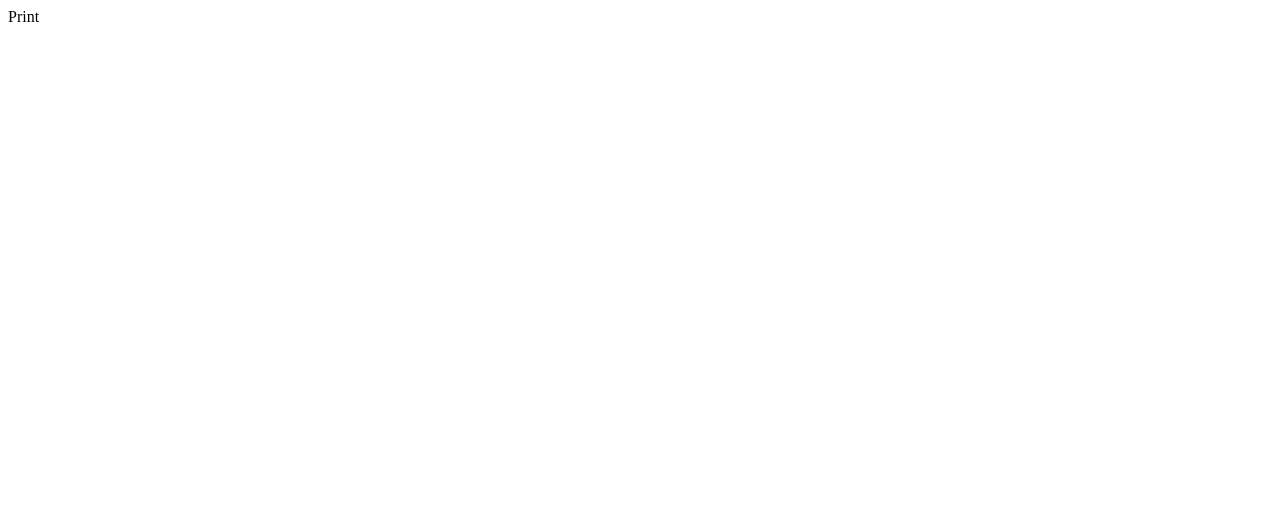
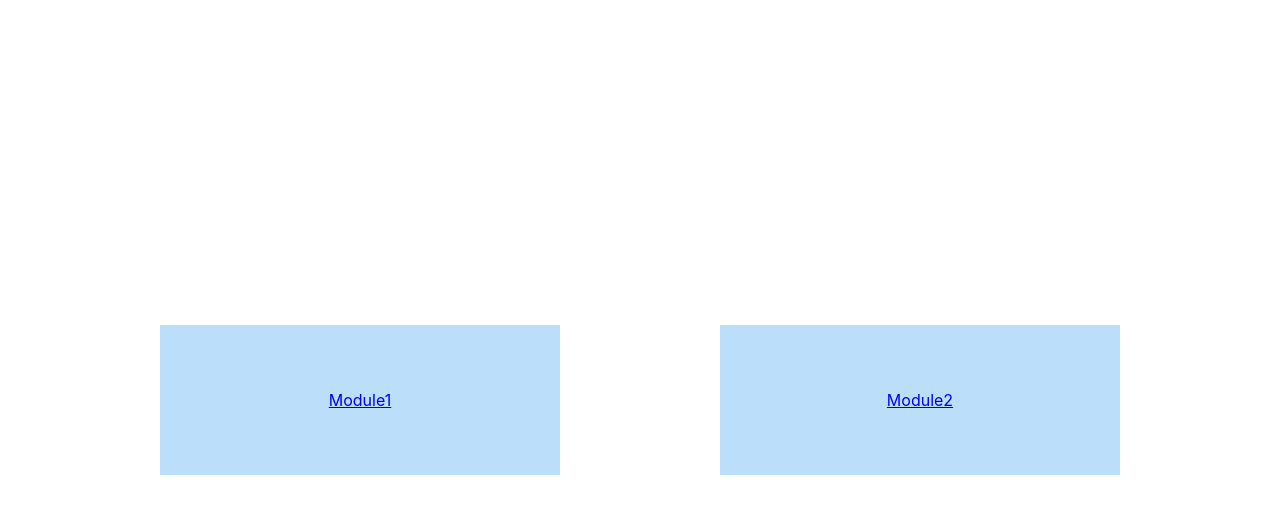
Before and after one commit to danieldyachenko/calculators, a React app: page / in a window 1280 px wide. Shown: the top 514 px of the page. Built offline with nearby package versions, Linux system fonts and the light colour scheme; the HTML template or start-up script is replaced by a standard one.

Commit message:
Add routing

```diff
--- /dev/null
+++ b/src/App.tsx
@@ -0,0 +1,32 @@
+import React from "react";
+import {FullScreenBox, ModuleBox, ModulesContainer} from "./AppStyles";
+import {BrowserRouter as Router, Switch, Route, Link} from "react-router-dom";
+import {CommonFactor} from "./components/CommonFactor/CommonFactor";
+import {AreaTriangle} from "./components/AreaTriangle/AreaTriangle";
+
+export const App = () => {
+    return (
+        <FullScreenBox>
+            <ModulesContainer>
+                <Router>
+                    <Switch>
+                        <Route exact path="/">
+                            <Link to="/area-triangle">
+                                <ModuleBox>Module1</ModuleBox>
+                            </Link>
+                            <Link to="/common-factor">
+                                <ModuleBox>Module2</ModuleBox>
+                            </Link>
+                        </Route>
+                        <Route exact path="/area-triangle">
+                            <AreaTriangle/>
+                        </Route>
+                        <Route exact path="/common-factor">
+                            <CommonFactor/>
+                        </Route>
+                    </Switch>
+                </Router>
+            </ModulesContainer>
+        </FullScreenBox>
+    )
+}
--- /dev/null
+++ b/src/AppStyles.ts
@@ -0,0 +1,31 @@
+import styled from "styled-components";
+import {
+    BrowserRouter as Router,
+    Switch,
+    Route,
+    NavLink,
+    Link
+} from "react-router-dom";
+
+export const FullScreenBox = styled.div`
+    width: 100vw;
+    height: 100vh;
+    display: flex;
+    justify-content: center;
+    align-items: center;
+`;
+
+export const ModulesContainer = styled.div`
+    width: 100vw;
+    display: flex;
+    justify-content: space-evenly;
+`;
+
+export const ModuleBox = styled.div`
+    width: 400px;
+    height: 150px;
+    background-color: #bbdefb;
+    display: flex;
+    justify-content: center;
+    align-items: center;
+`;
--- a/src/Print.tsx
+++ /dev/null
@@ -1,7 +0,0 @@
-import * as React from "react";
-
-export const Print = () => {
-    return (
-        <div>Print</div>
-    )
-}
--- /dev/null
+++ b/src/components/AreaTriangle/AreaTriangle.tsx
@@ -0,0 +1,9 @@
+import React from "react";
+
+export const AreaTriangle = () => {
+    return (
+        <div>
+            AreaTriangle
+        </div>
+    )
+}
--- /dev/null
+++ b/src/components/CommonFactor/CommonFactor.tsx
@@ -0,0 +1,9 @@
+import React from "react";
+
+export const CommonFactor = () => {
+    return (
+        <div>
+            CommonFactor
+        </div>
+    )
+}
--- /dev/null
+++ b/src/index.css
@@ -0,0 +1,13 @@
+body {
+  margin: 0;
+  font-family: -apple-system, BlinkMacSystemFont, 'Segoe UI', 'Roboto', 'Oxygen',
+    'Ubuntu', 'Cantarell', 'Fira Sans', 'Droid Sans', 'Helvetica Neue',
+    sans-serif;
+  -webkit-font-smoothing: antialiased;
+  -moz-osx-font-smoothing: grayscale;
+}
+
+code {
+  font-family: source-code-pro, Menlo, Monaco, Consolas, 'Courier New',
+    monospace;
+}
--- a/src/index.tsx
+++ b/src/index.tsx
@@ -1,8 +1,9 @@
 import React from 'react';
 import ReactDOM from 'react-dom';
-import {Print} from "./Print";
+import {App} from "./App";
+import './index.css';
 
 ReactDOM.render(
-    <Print/>,
+    <App/>,
     document.getElementById("root")
 );
--- a/tsconfig.json
+++ b/tsconfig.json
@@ -4,7 +4,7 @@
     "target": "es5",
     "module": "es6",
     "jsx": "react",
-    "noImplicitAny": true,
+    "noImplicitAny": false,
     "allowSyntheticDefaultImports": true
   }
 }
--- a/webpack.config.js
+++ b/webpack.config.js
@@ -6,7 +6,6 @@ module.exports = {
     mode: "development",
     entry: {
         index: './src/index.tsx',
-        print: './src/Print.tsx',
     },
     devtool: 'source-map',
     resolve: {
@@ -34,7 +33,11 @@ module.exports = {
                         loader: "ts-loader"
                     }
                 ]
-            }
+            },
+            {
+                test: /\.css$/i,
+                use: ['style-loader', 'css-loader'],
+            },
         ]
     },
 };
```
Also changed, not shown: package.json (+6 -1 lines), 2 other files (tests, documents, lock files or other folders).
